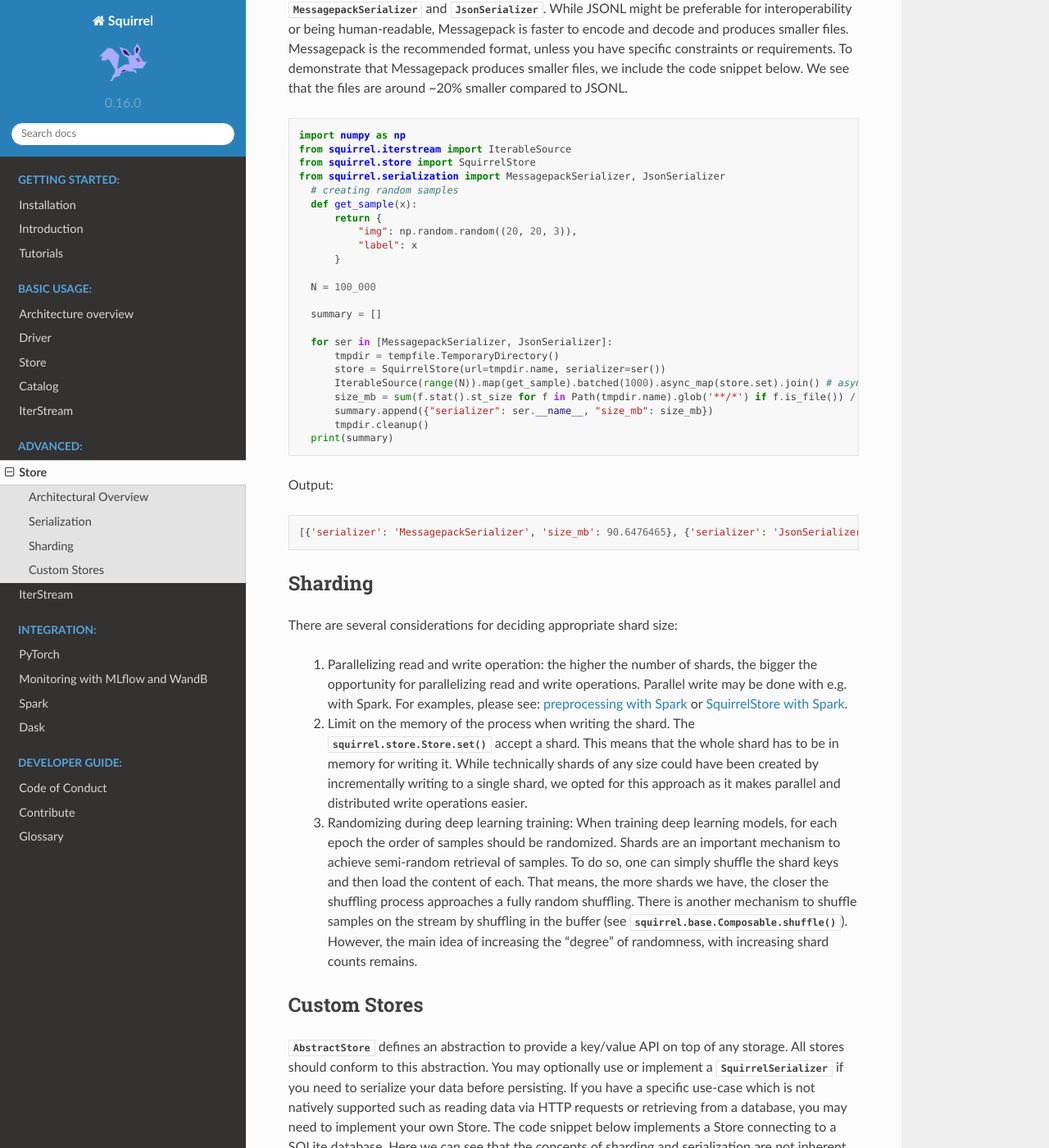
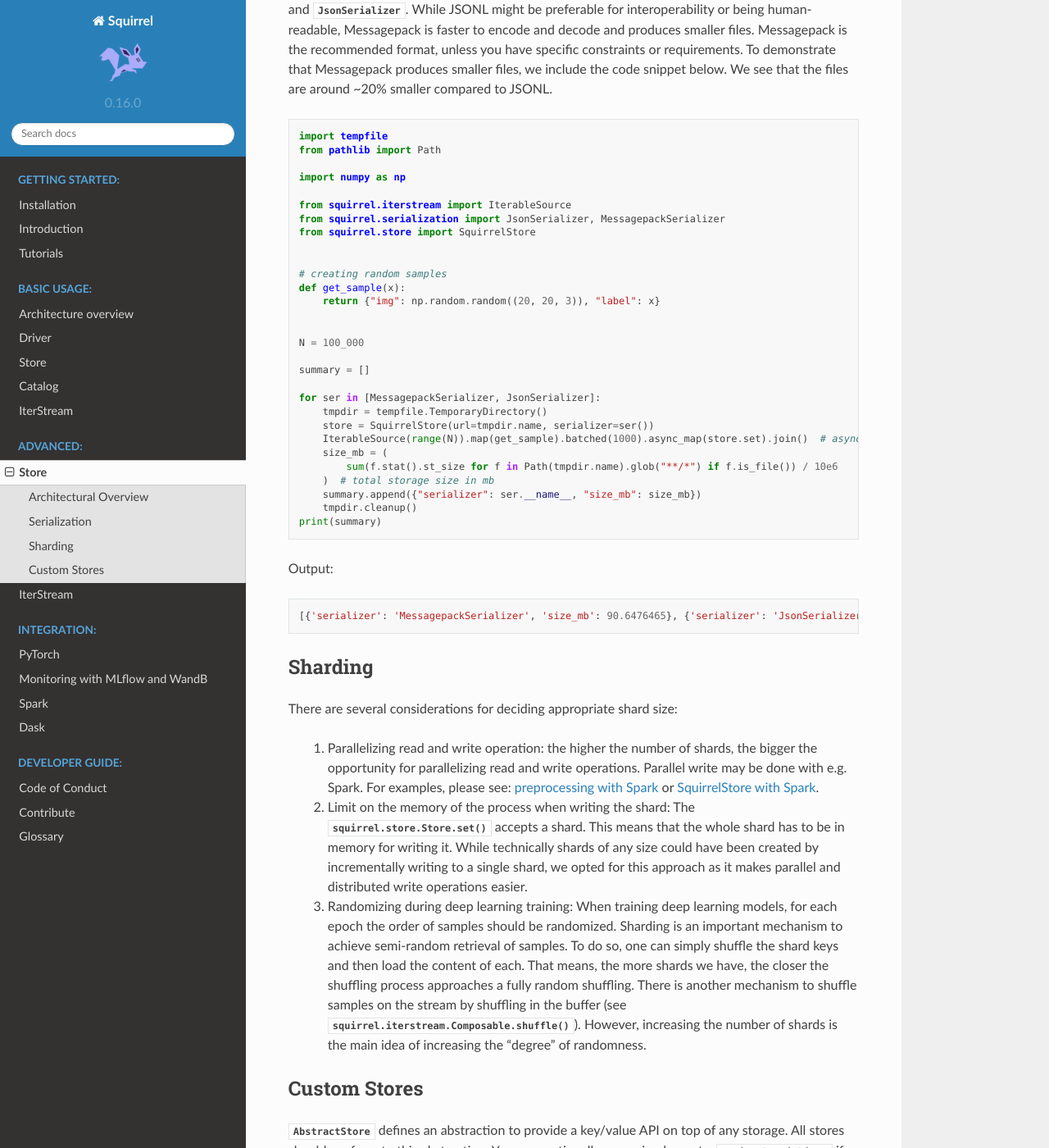
Before and after one commit to merantix-momentum/squirrel-core, a Sphinx documentation site: the page built from docs/advanced/store.rst, in a window 1280 px wide and 1400 px high, scrolled down 1205 px. Shown: the whole window at 82% size. Built offline with Sphinx 7.4.7 and the Read the Docs theme 2.0.0, drawn with Linux system fonts in a browser that asks for light colours; the version number is read from the project's files by our own code; some of the changed text lies outside the part shown.

Commit message:
minor changes in advanced docs

```diff
--- a/docs/advanced/store.rst
+++ b/docs/advanced/store.rst
@@ -51,29 +51,35 @@ snippet below. We see that the files are around ~20% smaller compared to JSONL.
 
 .. code-block:: python
 
+  import tempfile
+  from pathlib import Path
+
   import numpy as np
+
   from squirrel.iterstream import IterableSource
+  from squirrel.serialization import JsonSerializer, MessagepackSerializer
   from squirrel.store import SquirrelStore
-  from squirrel.serialization import MessagepackSerializer, JsonSerializer
-    # creating random samples
-    def get_sample(x):
-        return {
-            "img": np.random.random((20, 20, 3)),
-            "label": x
-        }
 
-    N = 100_000
 
-    summary = []
+  # creating random samples
+  def get_sample(x):
+      return {"img": np.random.random((20, 20, 3)), "label": x}
 
-    for ser in [MessagepackSerializer, JsonSerializer]:
-        tmpdir = tempfile.TemporaryDirectory()
-        store = SquirrelStore(url=tmpdir.name, serializer=ser())
-        IterableSource(range(N)).map(get_sample).batched(1000).async_map(store.set).join() # async writing to store
-        size_mb = sum(f.stat().st_size for f in Path(tmpdir.name).glob('**/*') if f.is_file()) / 10e6 # total storage size in mb
-        summary.append({"serializer": ser.__name__, "size_mb": size_mb})
-        tmpdir.cleanup()
-    print(summary)
+
+  N = 100_000
+
+  summary = []
+
+  for ser in [MessagepackSerializer, JsonSerializer]:
+      tmpdir = tempfile.TemporaryDirectory()
+      store = SquirrelStore(url=tmpdir.name, serializer=ser())
+      IterableSource(range(N)).map(get_sample).batched(1000).async_map(store.set).join()  # async writing to store
+      size_mb = (
+          sum(f.stat().st_size for f in Path(tmpdir.name).glob("**/*") if f.is_file()) / 10e6
+      )  # total storage size in mb
+      summary.append({"serializer": ser.__name__, "size_mb": size_mb})
+      tmpdir.cleanup()
+  print(summary)
 
 Output::
 
@@ -84,25 +90,25 @@ Sharding
 There are several considerations for deciding appropriate shard size:
 
     #. Parallelizing read and write operation: the higher the number of shards, the bigger the opportunity for parallelizing
-       read and write operations. Parallel write may be done with e.g. with Spark. For examples, please see:
+       read and write operations. Parallel write may be done with e.g. Spark. For examples, please see:
        `preprocessing with Spark <https://github.com/merantix-momentum/squirrel-datasets-core/blob/main/examples/09.Spark_Preprocessing.ipynb/>`_
        or `SquirrelStore with Spark <https://github.com/merantix-momentum/squirrel-datasets-core/blob/main/examples/07.SquirrelStore_with_Spark.ipynb>`_.
 
-    #. Limit on the memory of the process when writing the shard. The :py:meth:`squirrel.store.Store.set` accept a shard.
+    #. Limit on the memory of the process when writing the shard: The :py:meth:`squirrel.store.Store.set` accepts a shard.
        This means that the whole shard has to be in memory for writing it. While technically shards of any size could have
        been created by incrementally writing to a single shard, we opted for this approach as it makes parallel and distributed write operations easier.
 
     #. Randomizing during deep learning training: When training deep learning models, for each epoch the order of samples should be randomized.
-       Shards are an important mechanism to achieve semi-random retrieval of samples. To do so, one can simply shuffle the shard keys and then load the content of each.
+       Sharding is an important mechanism to achieve semi-random retrieval of samples. To do so, one can simply shuffle the shard keys and then load the content of each.
        That means, the more shards we have, the closer the shuffling process approaches a fully random shuffling.
-       There is another mechanism to shuffle samples on the stream by shuffling in the buffer (see :py:meth:`squirrel.base.Composable.shuffle`).
-       However, the main idea of increasing the “degree” of randomness, with increasing shard counts remains.
+       There is another mechanism to shuffle samples on the stream by shuffling in the buffer (see :py:meth:`squirrel.iterstream.Composable.shuffle`).
+       However, increasing the number of shards is the main idea of increasing the “degree” of randomness.
 
 Custom Stores
 --------------
-:py:class:`AbstractStore` defines an abstraction to provide a key/value API on top of any storage.
+:py:class:`~squirrel.store.AbstractStore` defines an abstraction to provide a key/value API on top of any storage.
 All stores should conform to this abstraction.
-You may optionally use or implement a :py:class:`SquirrelSerializer` if you need to serialize your data before persisting.
+You may optionally use or implement a :py:class:`~squirrel.serialization.SquirrelSerializer` if you need to serialize your data before persisting.
 If you have a specific use-case which is not natively supported
 such as reading data via HTTP requests or retrieving from a database, you may need to implement your own Store.
 The code snippet below implements a Store connecting to a SQLite database.
```
Also changed, not shown: other parts of docs/advanced/store.rst (+37 -37 lines), docs/advanced/iterstream.rst (+17 -20 lines).
